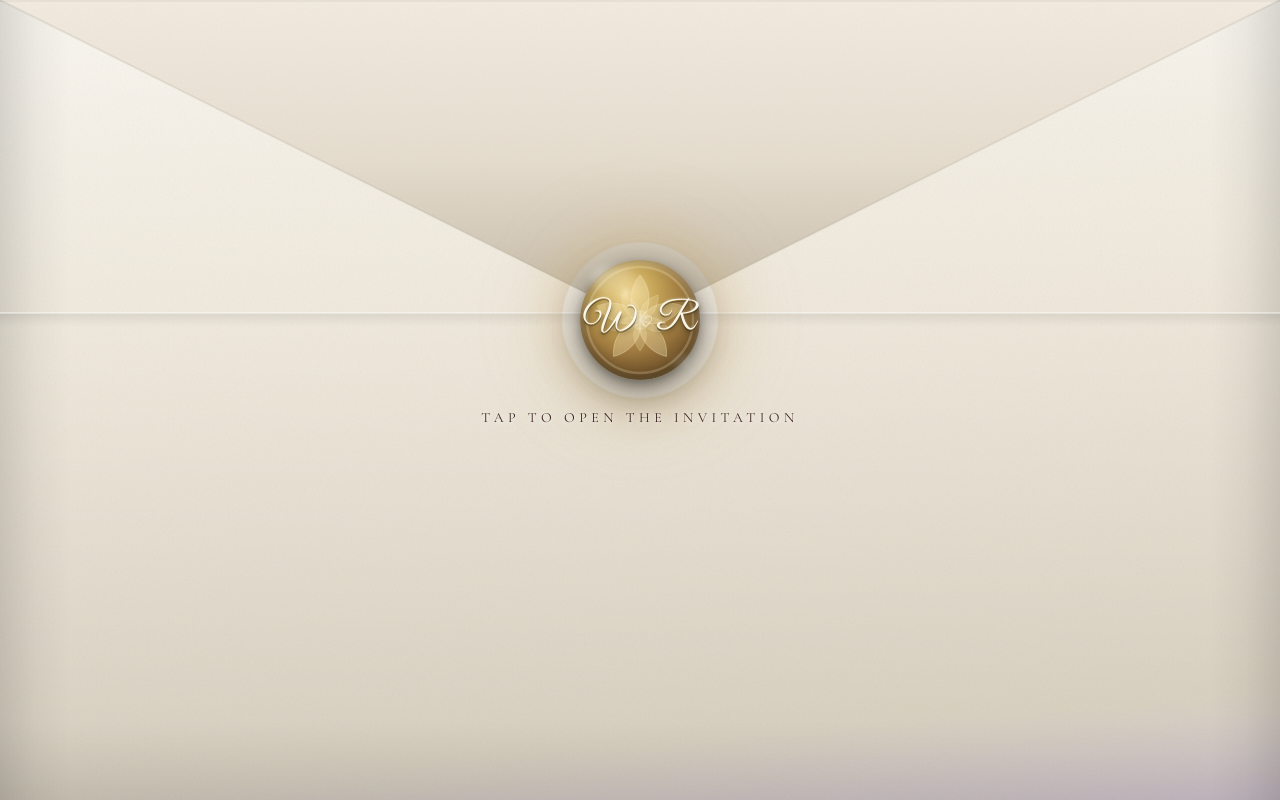
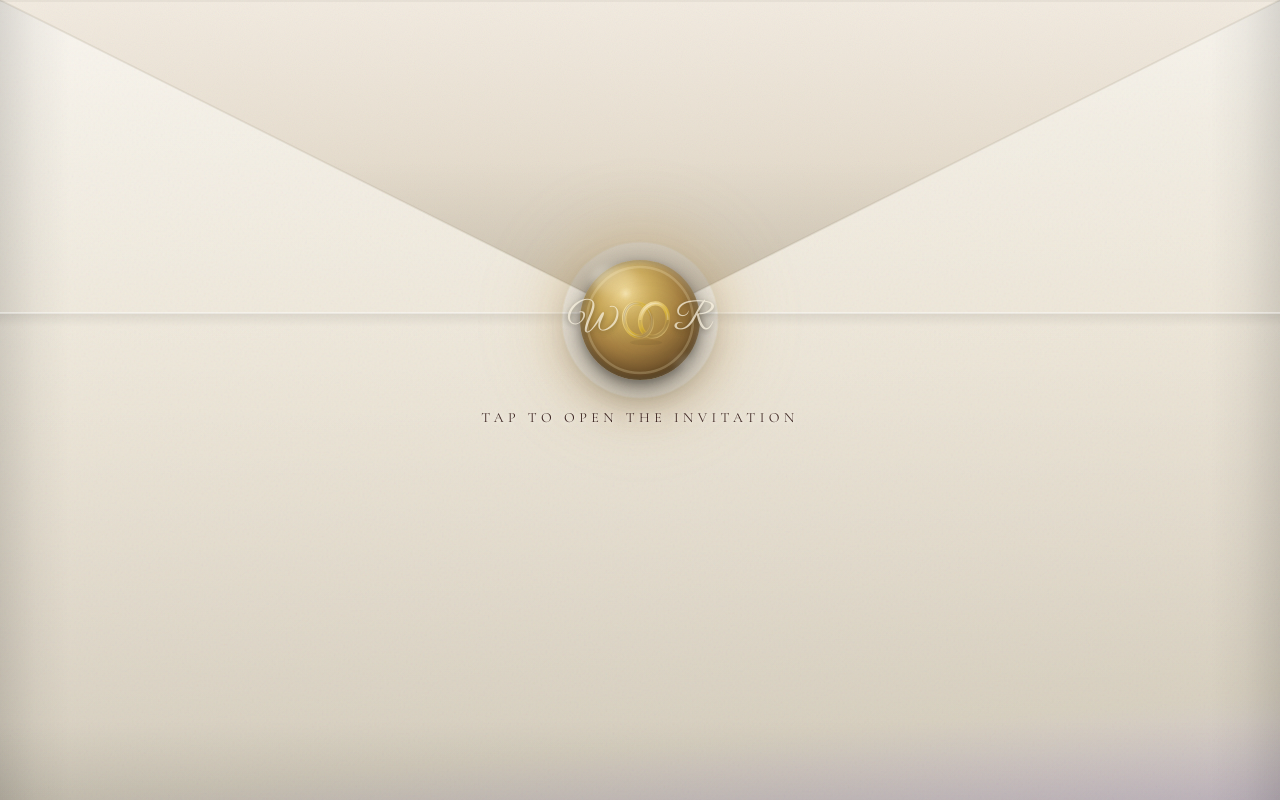
Before and after one commit to wasimaj4/royal-wedding, a Next.js app: page / in a window 1280 px wide. Built offline with nearby package versions, Linux system fonts and the light colour scheme; a web font is replaced by a local one.

Commit message:
refactor: adjust animation timings for envelope opening sequence; enhance monogram design with realistic interlocked rings

```diff
--- a/src/components/EnvelopeOpen.tsx
+++ b/src/components/EnvelopeOpen.tsx
@@ -85,17 +85,17 @@ export default function EnvelopeOpen({ onOpen, audioRef }: EnvelopeOpenProps) {
     setPhase("pressed");
     // 0.3s pause — let the press register visually
     setTimeout(() => setPhase("waiting"), 300);
-    // seal break after pause
-    setTimeout(() => setPhase("breaking"), 700);
+    // seal break — after rings interlock and settle
+    setTimeout(() => setPhase("breaking"), 1300);
     // flap begins opening — slow, cinematic
-    setTimeout(() => setPhase("opening"), 1200);
+    setTimeout(() => setPhase("opening"), 1800);
     // content reveal after flap is well open
-    setTimeout(() => setPhase("revealing"), 3800);
+    setTimeout(() => setPhase("revealing"), 4400);
     // dissolve out
     setTimeout(() => {
       setPhase("done");
       onOpen();
-    }, 5400);
+    }, 6000);
   }, [phase, onOpen, audioRef]);
 
   const isAfterBreak = phase === "breaking" || phase === "opening" || phase === "revealing";
@@ -646,67 +646,9 @@ export default function EnvelopeOpen({ onOpen, audioRef }: EnvelopeOpenProps) {
                       }}
                     />
 
-                    {/* ── Jasmine flower + outer seal ring ── */}
+                    {/* ── Outer embossed ring ── */}
                     <svg className="absolute inset-0 w-full h-full pointer-events-none" viewBox="0 0 120 120" style={{ zIndex: 1 }}>
-                      {/* Embossed outer ring */}
                       <circle cx="60" cy="60" r="53" fill="none" stroke="rgba(255,240,200,0.22)" strokeWidth="2.5" />
-                      <circle cx="60" cy="60" r="53" fill="none" stroke="rgba(0,0,0,0.0)" strokeWidth="0"
-                        style={{ filter: "drop-shadow(0 1.5px 3px rgba(255,240,200,0.14))" }}
-                      />
-
-                      {/* ── Jasmine: 5 outer petals ── */}
-                      <g transform="translate(60,60) rotate(0)">
-                        <path d="M 0 0 C 11 -9, 13 -30, 0 -45 C -13 -30, -11 -9, 0 0 Z"
-                          fill="rgba(255,242,195,0.30)" stroke="rgba(255,240,200,0.40)" strokeWidth="0.8" strokeLinejoin="round" />
-                      </g>
-                      <g transform="translate(60,60) rotate(72)">
-                        <path d="M 0 0 C 11 -9, 13 -30, 0 -45 C -13 -30, -11 -9, 0 0 Z"
-                          fill="rgba(255,242,195,0.30)" stroke="rgba(255,240,200,0.40)" strokeWidth="0.8" strokeLinejoin="round" />
-                      </g>
-                      <g transform="translate(60,60) rotate(144)">
-                        <path d="M 0 0 C 11 -9, 13 -30, 0 -45 C -13 -30, -11 -9, 0 0 Z"
-                          fill="rgba(255,242,195,0.30)" stroke="rgba(255,240,200,0.40)" strokeWidth="0.8" strokeLinejoin="round" />
-                      </g>
-                      <g transform="translate(60,60) rotate(216)">
-                        <path d="M 0 0 C 11 -9, 13 -30, 0 -45 C -13 -30, -11 -9, 0 0 Z"
-                          fill="rgba(255,242,195,0.30)" stroke="rgba(255,240,200,0.40)" strokeWidth="0.8" strokeLinejoin="round" />
-                      </g>
-                      <g transform="translate(60,60) rotate(288)">
-                        <path d="M 0 0 C 11 -9, 13 -30, 0 -45 C -13 -30, -11 -9, 0 0 Z"
-                          fill="rgba(255,242,195,0.30)" stroke="rgba(255,240,200,0.40)" strokeWidth="0.8" strokeLinejoin="round" />
-                      </g>
-
-                      {/* ── Jasmine: 5 inner petals (offset 36°) ── */}
-                      <g transform="translate(60,60) rotate(36)">
-                        <path d="M 0 0 C 8 -6, 9 -20, 0 -31 C -9 -20, -8 -6, 0 0 Z"
-                          fill="rgba(255,242,195,0.22)" stroke="rgba(255,240,200,0.30)" strokeWidth="0.6" strokeLinejoin="round" />
-                      </g>
-                      <g transform="translate(60,60) rotate(108)">
-                        <path d="M 0 0 C 8 -6, 9 -20, 0 -31 C -9 -20, -8 -6, 0 0 Z"
-                          fill="rgba(255,242,195,0.22)" stroke="rgba(255,240,200,0.30)" strokeWidth="0.6" strokeLinejoin="round" />
-                      </g>
-                      <g transform="translate(60,60) rotate(180)">
-                        <path d="M 0 0 C 8 -6, 9 -20, 0 -31 C -9 -20, -8 -6, 0 0 Z"
-                          fill="rgba(255,242,195,0.22)" stroke="rgba(255,240,200,0.30)" strokeWidth="0.6" strokeLinejoin="round" />
-                      </g>
-                      <g transform="translate(60,60) rotate(252)">
-                        <path d="M 0 0 C 8 -6, 9 -20, 0 -31 C -9 -20, -8 -6, 0 0 Z"
-                          fill="rgba(255,242,195,0.22)" stroke="rgba(255,240,200,0.30)" strokeWidth="0.6" strokeLinejoin="round" />
-                      </g>
-                      <g transform="translate(60,60) rotate(324)">
-                        <path d="M 0 0 C 8 -6, 9 -20, 0 -31 C -9 -20, -8 -6, 0 0 Z"
-                          fill="rgba(255,242,195,0.22)" stroke="rgba(255,240,200,0.30)" strokeWidth="0.6" strokeLinejoin="round" />
-                      </g>
-
-                      {/* ── Center: stamens + pistil ── */}
-                      <circle cx="60" cy="60" r="9.5" fill="rgba(255,245,210,0.28)" stroke="rgba(255,240,200,0.32)" strokeWidth="0.8" />
-                      <circle cx="60" cy="60" r="5" fill="rgba(255,248,220,0.35)" />
-                      {/* 5 stamen dots */}
-                      <circle cx="60" cy="54" r="1.6" fill="rgba(255,245,200,0.50)" />
-                      <circle cx="65.7" cy="58.1" r="1.6" fill="rgba(255,245,200,0.50)" />
-                      <circle cx="63.5" cy="64.9" r="1.6" fill="rgba(255,245,200,0.50)" />
-                      <circle cx="56.5" cy="64.9" r="1.6" fill="rgba(255,245,200,0.50)" />
-                      <circle cx="54.3" cy="58.1" r="1.6" fill="rgba(255,245,200,0.50)" />
                     </svg>
 
                     {/* Specular highlight — top-left (studio light reflection) */}
@@ -740,76 +682,182 @@ export default function EnvelopeOpen({ onOpen, audioRef }: EnvelopeOpenProps) {
                       }}
                     />
 
-                    {/* ── Monogram: W ♥ R ── */}
+                    {/* ── Luxury Monogram: W 💍💍 R — realistic interlocked rings ── */}
                     <div
-                      className="flex items-center select-none pointer-events-none"
+                      className="flex items-center justify-center select-none pointer-events-none"
                       style={{
                         position: "relative",
                         zIndex: 2,
-                        gap: "3px",
-                        marginTop: "-1px",
                         direction: "ltr",
                       }}
                     >
-                      {/* Letter W */}
+                      {/* Letter W — Great Vibes signature calligraphy */}
                       <span
                         style={{
                           fontFamily: "var(--font-great-vibes), 'Great Vibes', cursive",
-                          fontSize: "38px",
-                          color: "rgba(255,250,235,0.97)",
-                          textShadow: `
-                            0 3px 5px rgba(0,0,0,0.45),
-                            0 -1.5px 2px rgba(255,248,225,0.32),
-                            0 0 18px rgba(220,195,140,0.30),
-                            0 1.5px 0 rgba(80,62,28,0.55),
-                            0 -0.5px 0 rgba(255,250,235,0.18)
-                          `,
+                          fontSize: "36px",
+                          fontWeight: 400,
+                          color: "rgba(255,248,230,0.72)",
+                          textShadow:
+                            "0 0 10px rgba(212,175,55,0.18), 0 2px 5px rgba(0,0,0,0.30)",
                           lineHeight: 1,
                           letterSpacing: "0.02em",
+                          marginRight: "-4px",
                         }}
                       >
                         W
                       </span>
 
-                      {/* Elegant heart — refined, thin, engraved feel */}
-                      <svg
-                        width="14"
-                        height="14"
-                        viewBox="0 0 24 24"
-                        style={{
-                          marginTop: "3px",
-                          filter: "drop-shadow(0 2px 2.5px rgba(0,0,0,0.35))",
-                          opacity: 0.88,
+                      {/* ── Realistic Interlocked Wedding Rings ── */}
+                      <motion.svg
+                        viewBox="0 0 80 70"
+                        style={{ width: 64, height: 56, overflow: "visible" }}
+                        animate={{
+                          filter:
+                            phase === "pressed" || phase === "waiting"
+                              ? "drop-shadow(0 0 18px rgba(212,175,55,0.45)) drop-shadow(0 8px 22px rgba(0,0,0,0.12))"
+                              : "drop-shadow(0 0 8px rgba(212,175,55,0.20)) drop-shadow(0 6px 16px rgba(0,0,0,0.08))",
+                          rotate:
+                            phase === "pressed" || phase === "waiting"
+                              ? [0, 7, -3, 0]
+                              : 0,
+                        }}
+                        transition={{
+                          filter: { duration: 0.5, ease: "easeOut" },
+                          rotate: { duration: 0.85, ease: "easeInOut" },
                         }}
                       >
-                        <path
-                          d="M12 21.35l-1.45-1.32C5.4 15.36 2 12.28 2 8.5 2 5.42 4.42 3 7.5 3c1.74 0 3.41.81 4.5 2.09C13.09 3.81 14.76 3 16.5 3 19.58 3 22 5.42 22 8.5c0 3.78-3.4 6.86-8.55 11.54L12 21.35z"
-                          fill="none"
-                          stroke="rgba(248,232,195,0.8)"
-                          strokeWidth="1.8"
-                        />
-                        <path
-                          d="M12 21.35l-1.45-1.32C5.4 15.36 2 12.28 2 8.5 2 5.42 4.42 3 7.5 3c1.74 0 3.41.81 4.5 2.09C13.09 3.81 14.76 3 16.5 3 19.58 3 22 5.42 22 8.5c0 3.78-3.4 6.86-8.55 11.54L12 21.35z"
-                          fill="rgba(248,232,195,0.12)"
-                          stroke="none"
-                        />
-                      </svg>
+                        <defs>
+                          {/* Gold band base gradient */}
+                          <linearGradient id="rg-base" x1="0" y1="0" x2="1" y2="1">
+                            <stop offset="0%" stopColor="#F5E4B0" />
+                            <stop offset="26%" stopColor="#E2C575" />
+                            <stop offset="52%" stopColor="#D4AF37" />
+                            <stop offset="76%" stopColor="#B8954E" />
+                            <stop offset="100%" stopColor="#DAC07A" />
+                          </linearGradient>
 
-                      {/* Letter R */}
+                          {/* Specular highlight */}
+                          <linearGradient id="rg-hi" x1="0.15" y1="0" x2="0.85" y2="1">
+                            <stop offset="0%" stopColor="rgba(255,252,240,0.55)" />
+                            <stop offset="30%" stopColor="rgba(255,252,240,0.04)" />
+                            <stop offset="60%" stopColor="rgba(255,252,240,0.28)" />
+                            <stop offset="100%" stopColor="rgba(255,252,240,0.0)" />
+                          </linearGradient>
+
+                          {/* Inner depth / shadow gradient */}
+                          <linearGradient id="rg-dp" x1="0" y1="0" x2="1" y2="1">
+                            <stop offset="0%" stopColor="rgba(100,75,25,0.38)" />
+                            <stop offset="45%" stopColor="rgba(100,75,25,0.06)" />
+                            <stop offset="100%" stopColor="rgba(100,75,25,0.32)" />
+                          </linearGradient>
+
+                          {/* Clip paths for interlock illusion */}
+                          <clipPath id="rg-top">
+                            <rect x="-10" y="-10" width="100" height="45" />
+                          </clipPath>
+                          <clipPath id="rg-bot">
+                            <rect x="-10" y="35" width="100" height="45" />
+                          </clipPath>
+                        </defs>
+
+                        {/* Soft cast shadow beneath the rings */}
+                        <ellipse cx="40" cy="63" rx="20" ry="3.5" fill="rgba(0,0,0,0.06)" />
+
+                        {/* ─── RIGHT RING: bottom half (BEHIND left ring) ─── */}
+                        <g clipPath="url(#rg-bot)">
+                          <motion.g
+                            animate={{
+                              x: phase === "pressed" || phase === "waiting" ? -5 : 0,
+                            }}
+                            transition={{
+                              type: "spring",
+                              stiffness: 200,
+                              damping: 16,
+                              mass: 0.7,
+                            }}
+                          >
+                            <ellipse
+                              cx="50" cy="35" rx="17" ry="21"
+                              fill="none" stroke="url(#rg-base)" strokeWidth="5.5"
+                              transform="rotate(14, 50, 35)"
+                            />
+                            <ellipse
+                              cx="50" cy="35" rx="17" ry="21"
+                              fill="none" stroke="url(#rg-dp)" strokeWidth="2.8"
+                              transform="rotate(14, 50, 35)"
+                            />
+                          </motion.g>
+                        </g>
+
+                        {/* ─── LEFT RING: full circle (middle layer) ─── */}
+                        <motion.g
+                          animate={{
+                            x: phase === "pressed" || phase === "waiting" ? 5 : 0,
+                          }}
+                          transition={{
+                            type: "spring",
+                            stiffness: 200,
+                            damping: 16,
+                            mass: 0.7,
+                          }}
+                        >
+                          <ellipse
+                            cx="30" cy="35" rx="17" ry="21"
+                            fill="none" stroke="url(#rg-base)" strokeWidth="5.5"
+                            transform="rotate(-14, 30, 35)"
+                          />
+                          <ellipse
+                            cx="30" cy="35" rx="17" ry="21"
+                            fill="none" stroke="url(#rg-dp)" strokeWidth="2.8"
+                            transform="rotate(-14, 30, 35)"
+                          />
+                          <ellipse
+                            cx="30" cy="35" rx="17" ry="21"
+                            fill="none" stroke="url(#rg-hi)" strokeWidth="1.6"
+                            transform="rotate(-14, 30, 35)"
+                          />
+                        </motion.g>
+
+                        {/* ─── RIGHT RING: top half (IN FRONT of left ring) ─── */}
+                        <g clipPath="url(#rg-top)">
+                          <motion.g
+                            animate={{
+                              x: phase === "pressed" || phase === "waiting" ? -5 : 0,
+                            }}
+                            transition={{
+                              type: "spring",
+                              stiffness: 200,
+                              damping: 16,
+                              mass: 0.7,
+                            }}
+                          >
+                            <ellipse
+                              cx="50" cy="35" rx="17" ry="21"
+                              fill="none" stroke="url(#rg-base)" strokeWidth="5.5"
+                              transform="rotate(14, 50, 35)"
+                            />
+                            <ellipse
+                              cx="50" cy="35" rx="17" ry="21"
+                              fill="none" stroke="url(#rg-hi)" strokeWidth="1.6"
+                              transform="rotate(14, 50, 35)"
+                            />
+                          </motion.g>
+                        </g>
+                      </motion.svg>
+
+                      {/* Letter R — Great Vibes signature calligraphy */}
                       <span
                         style={{
                           fontFamily: "var(--font-great-vibes), 'Great Vibes', cursive",
-                          fontSize: "38px",
-                          color: "rgba(255,250,235,0.97)",
-                          textShadow: `
-                            0 3px 5px rgba(0,0,0,0.45),
-                            0 -1.5px 2px rgba(255,248,225,0.32),
-                            0 0 18px rgba(220,195,140,0.30),
-                            0 1.5px 0 rgba(80,62,28,0.55),
-                            0 -0.5px 0 rgba(255,250,235,0.18)
-                          `,
+                          fontSize: "36px",
+                          fontWeight: 400,
+                          color: "rgba(255,248,230,0.72)",
+                          textShadow:
+                            "0 0 10px rgba(212,175,55,0.18), 0 2px 5px rgba(0,0,0,0.30)",
                           lineHeight: 1,
                           letterSpacing: "0.02em",
+                          marginLeft: "-4px",
                         }}
                       >
                         R
```
